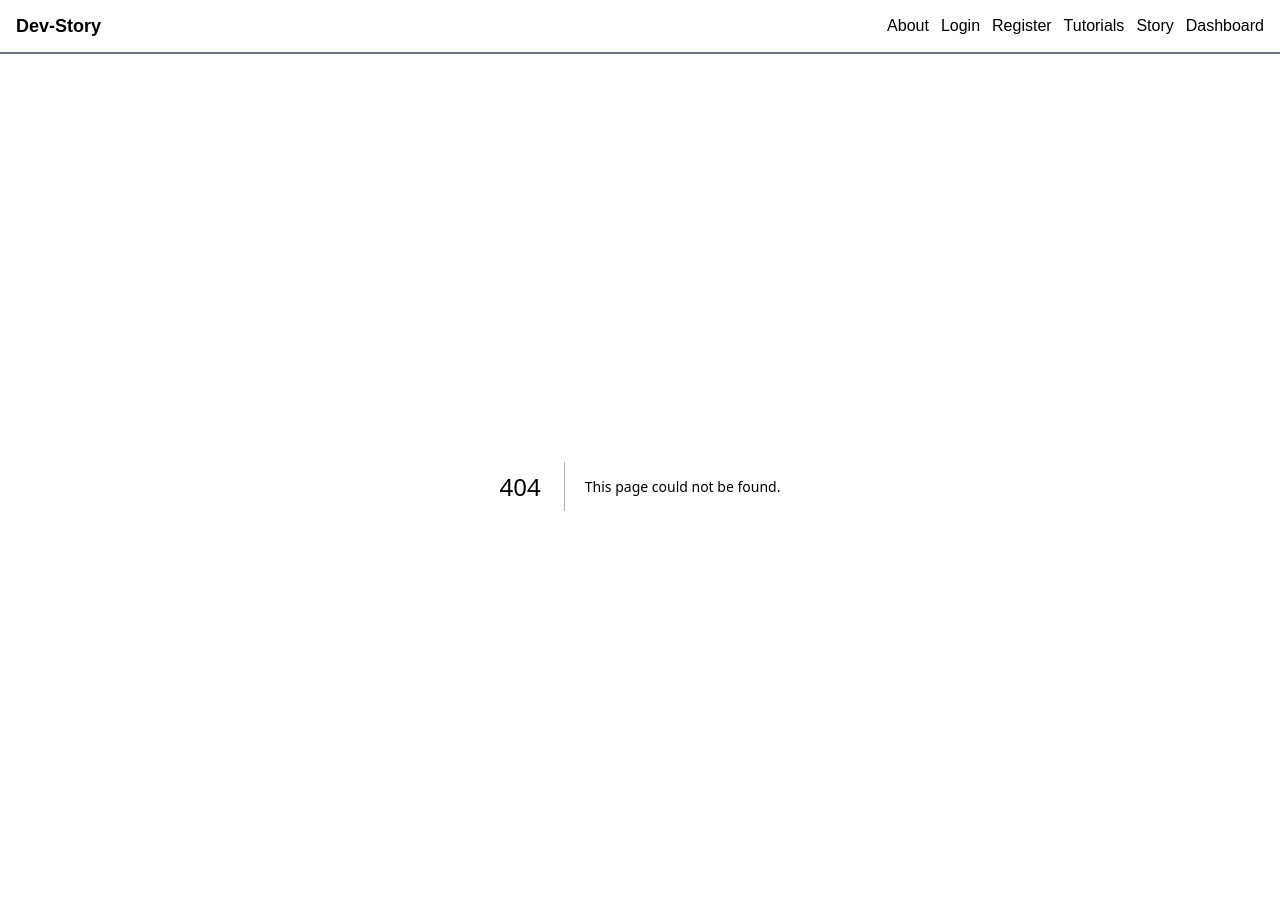
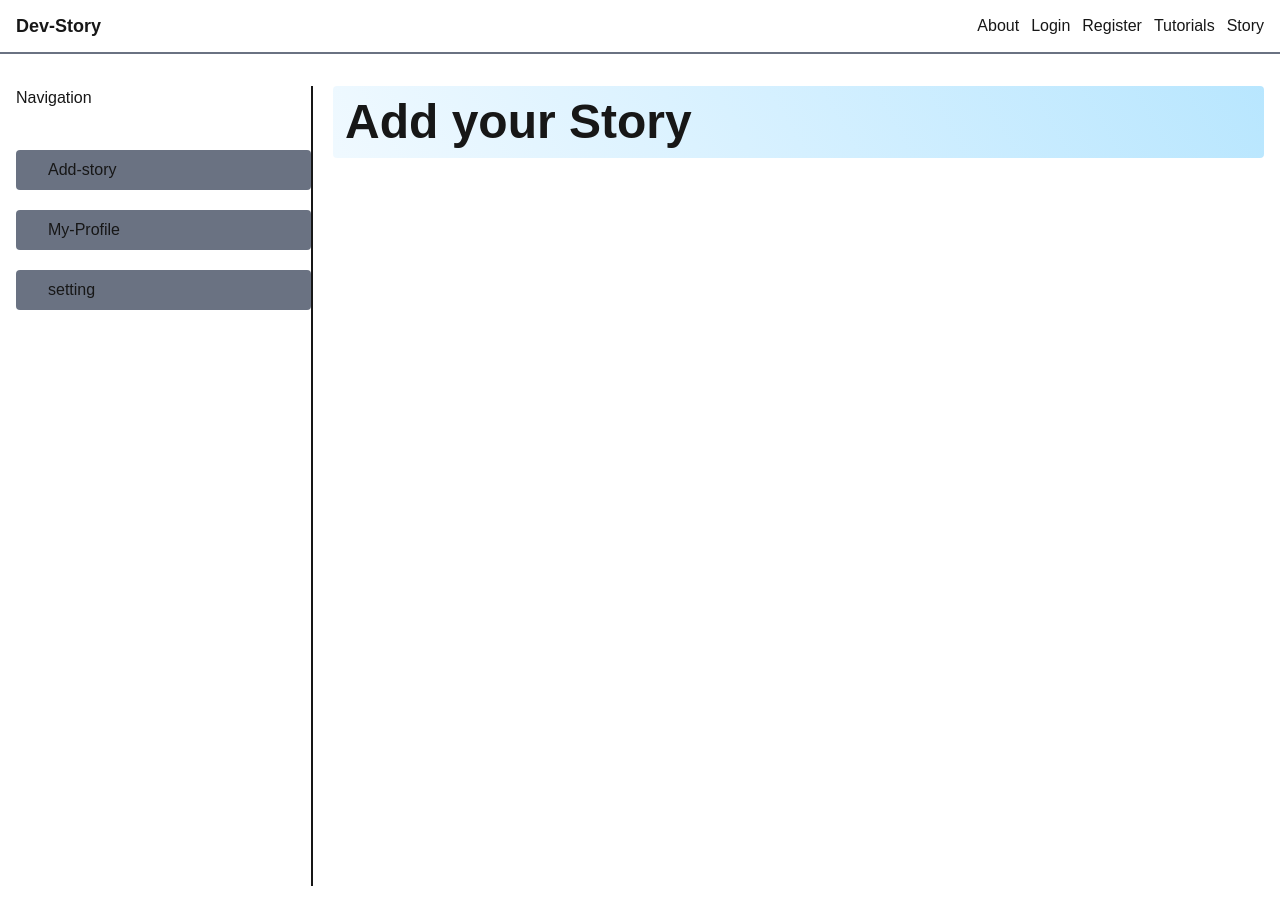
Before and after one commit to Tasnim813/Dev-Story, a Next.js app: page /dashboard/add-story in a window 1280 px wide. Before the commit this address had no page. Built offline with nearby package versions, Linux system fonts and the light colour scheme.

Commit message:
tutorial

```diff
--- a/src/Components/Header.jsx
+++ b/src/Components/Header.jsx
@@ -1,7 +1,10 @@
 import Link from 'next/link';
+import { usePathname } from 'next/navigation';
 import React from 'react';
 
 const Header = () => {
+    const pathname=usePathname();
+
     return (
          <header className="py-3 px-4 border-b-2  border-gray-500 flex justify-between items-center flex-wrap">
           <Link href='/' className="text-lg font-semibold" >Dev-Story</Link>
@@ -12,7 +15,7 @@ const Header = () => {
             <Link href='/register'>Register</Link>
             <Link href='/tutorials'>Tutorials</Link>
             <Link href='/stories'>Story</Link>
-            <Link href='/dashboard'>Dashboard</Link>
+
 
           </nav>
         </header>
--- /dev/null
+++ b/src/app/dashboard/add-story/page.jsx
@@ -0,0 +1,12 @@
+import Title from '@/Components/Title';
+import React from 'react';
+
+const AddStory = () => {
+    return (
+        <div>
+            <Title>Add your Story</Title>
+        </div>
+    );
+};
+
+export default AddStory;
--- /dev/null
+++ b/src/app/dashboard/layout.jsx
@@ -0,0 +1,25 @@
+"use client"
+
+import Link from 'next/link';
+import React from 'react';
+
+const DashboardLayout = ({children}) => {
+    return (
+        <div className='grid grid-cols-12 gap-5 min-h-screen'>
+            <div className='col-span-3 border-r-2'>
+         <h2>Navigation</h2>
+         <div className='flex flex-col mt-10 gap-5'>
+            <Link className='py-2 px-8 rounded bg-gray-500' href={'/dashboard/add-story'}>Add-story</Link>
+            <Link className='py-2 px-8 rounded bg-gray-500' href={'/dashboard/my-profile'}>My-Profile</Link>
+            <Link className='py-2 px-8 rounded bg-gray-500' href={'/dashboard/setting'}>setting</Link>
+         </div>
+            </div>
+            <div className='col-span-9'>
+                {children}
+
+            </div>
+        </div>
+    );
+};
+
+export default DashboardLayout;
--- a/src/app/stories/[id]/page.jsx
+++ b/src/app/stories/[id]/page.jsx
@@ -66,7 +66,7 @@ const DevStory=[
     }
     return (
 
-         <div className="max-w-3xl mx-auto bg-white shadow-md rounded-lg p-6 border border-gray-200">
+         <div className="max-w-3xl mx-auto  shadow-md rounded-lg p-6 border border-gray-200">
       {/* Top Section */}
       <div className="flex items-center gap-5">
         <img
--- /dev/null
+++ b/src/app/tutorials/[[...slug]]/page.jsx
@@ -0,0 +1,24 @@
+
+
+import Title from '@/Components/Title';
+import React from 'react';
+
+const TutorialPage = async({params}) => {
+    // const {technology,topic,page_no,subject }= await params;
+    const {slug}=await params
+    const [technology,topic, ,page_no,subject ]=slug
+
+    return (
+        <div>
+            <Title>{technology} Tutorials</Title>
+            <h2>{topic}</h2> <hr />
+            <div className='flex justify-between'>
+                <h3 className='font-bold'>{subject}</h3>
+                <p>page no:{page_no}</p>
+            </div>
+            this is tutorial
+        </div>
+    );
+};
+
+export default TutorialPage;
--- a/src/app/tutorials/page.jsx
+++ /dev/null
@@ -1,10 +0,0 @@
-import Title from '@/Components/Title';
-import React from 'react';
-
-const Tutorials = () => {
-    return (
-       <Title>welcome to Tutorials page</Title>
-    );
-};
-
-export default Tutorials;
```
Also changed, not shown: src/app/(auth)/login/page.jsx (renamed from src/app/login/page.jsx), src/app/(auth)/register/page.jsx (renamed from src/app/register/page.jsx).
